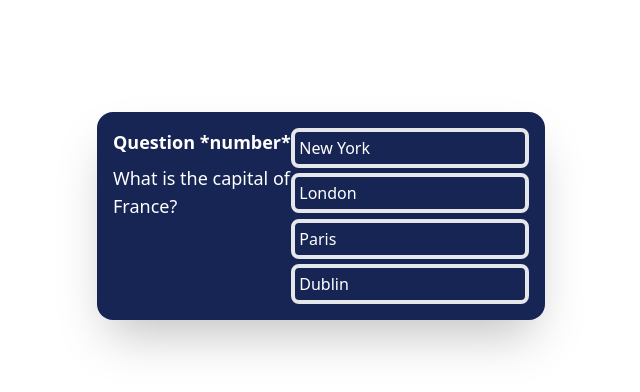
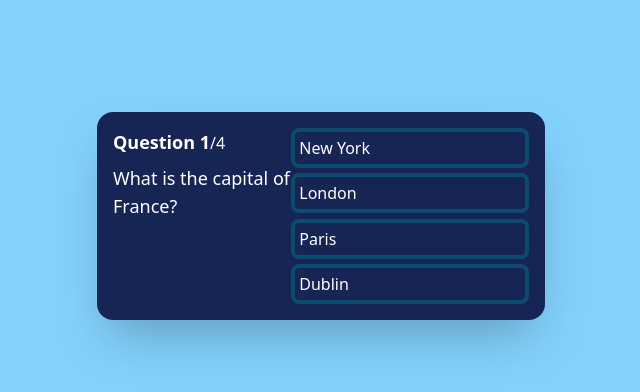
Before and after one commit to hadi-mollataheri/react-quiz-app, a React (Create React App) app: page / in a window 1280 px wide. Shown: the top 392 px of the page, without its empty margins (319-959 px from the left). Built offline with nearby package versions, Linux system fonts and the light colour scheme; the HTML template or start-up script is replaced by a standard one.

Commit message:
Add condition for last question and Add question number -Make the question numbers dynamic and Add style to the current q number to make it more bold

```diff
--- a/src/App.js
+++ b/src/App.js
@@ -58,7 +58,8 @@ function App() {
       >
         <div id='left-side-container' className='w-3/4'>
           <h1 className='font-bold text-lg'>
-            Question <span id='question-number'>*number*</span>
+            Question {`${currentQuestion + 1}`}
+            <span id='question-number' className=' font-normal text-base'>{`/${questions.length} `}</span>
           </h1>
           <Questions />
         </div>
--- a/src/components/Answers.js
+++ b/src/components/Answers.js
@@ -1,26 +1,21 @@
-import React, {useContext} from 'react';
+import React, { useContext } from 'react';
 import { QuizContext } from '../App';
 
 function Answers() {
-  const {questions, currentQuestion, setCurrentQuestion} = useContext(QuizContext);
+  const { questions, currentQuestion, setCurrentQuestion } =
+    useContext(QuizContext);
 
-const answersArray = questions[currentQuestion].answerOptions;
+  const answersArray = questions[currentQuestion].answerOptions;
 
   const incrementQuestionIndex = (prevQuestion) => {
-    return prevQuestion + 1;
+    return prevQuestion === questions.length - 1
+      ? alert('You have reached the end of the quiz')
+      : prevQuestion + 1;
   };
 
-  // console.log(answersArray[currentIndex].isCorrect);
-
   const handleAnswerClick = () => {
-    if (answersArray[currentQuestion].isCorrect === true) {
-      setCurrentQuestion((prevQuestionIndex) =>
-        incrementQuestionIndex(prevQuestionIndex)
-      );
-    }
+    setCurrentQuestion((prevQuestion) => incrementQuestionIndex(prevQuestion));
   };
-
-  // console.log(currentIndex);
 
   return (
     <div
@@ -31,7 +26,7 @@ const answersArray = questions[currentQuestion].answerOptions;
         return (
           <button
             onClick={handleAnswerClick}
-            className='rounded-lg border-4 text-start pl-1  py-1'
+            className='rounded-lg border-4 text-start pl-1  py-1 border-sky-900'
             key={index}
           >
             {answerObject.answerText}
@@ -44,6 +39,5 @@ const answersArray = questions[currentQuestion].answerOptions;
 
 export default Answers;
 
-// TODO: I must use .map for creating buttons this way i can
-// manage the correct and wrong answer better too beside a cleaner
-// and more manageable code
+// TODO:
+// Create a condition that when our questions ends prevQuestion index wont be incremented
--- a/src/index.css
+++ b/src/index.css
@@ -1,3 +1,8 @@
 @tailwind base;
 @tailwind components;
 @tailwind utilities;
+
+
+body {
+    background-color: rgb(131, 210, 253);
+}
```
